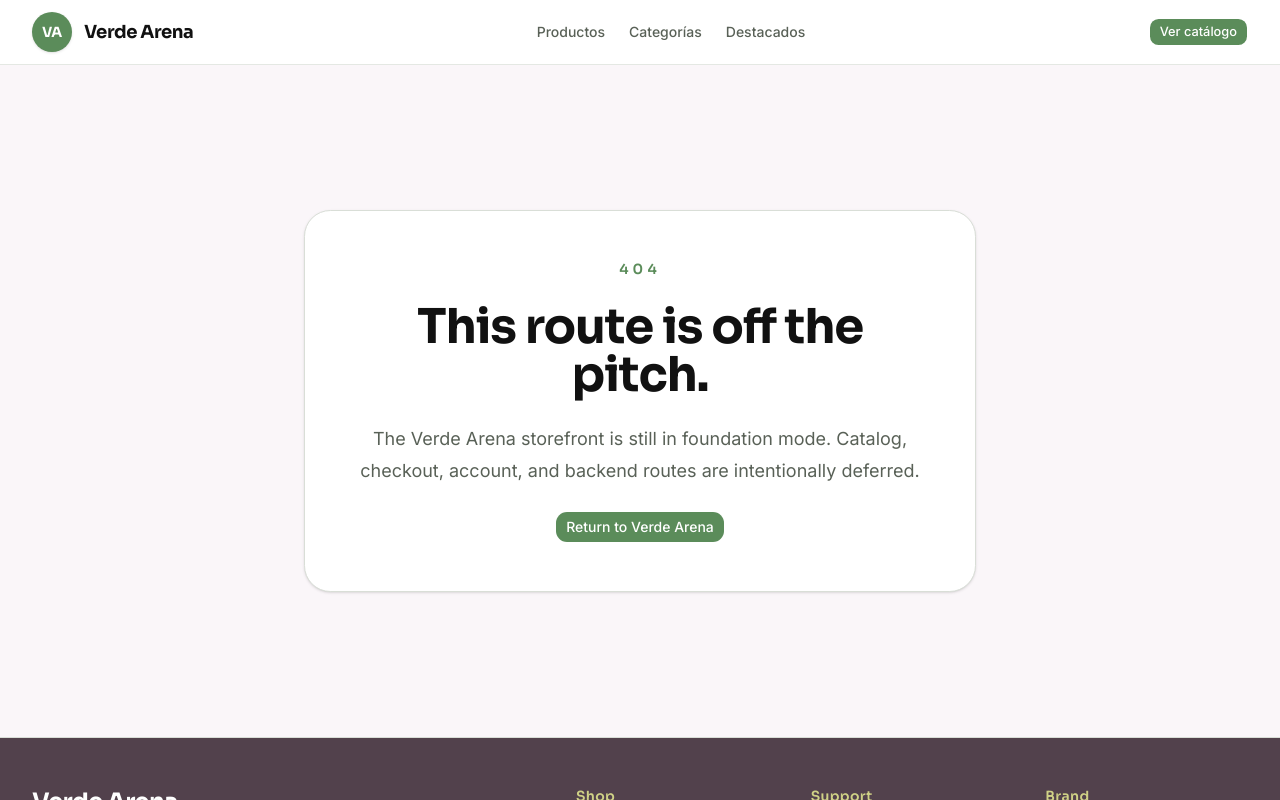
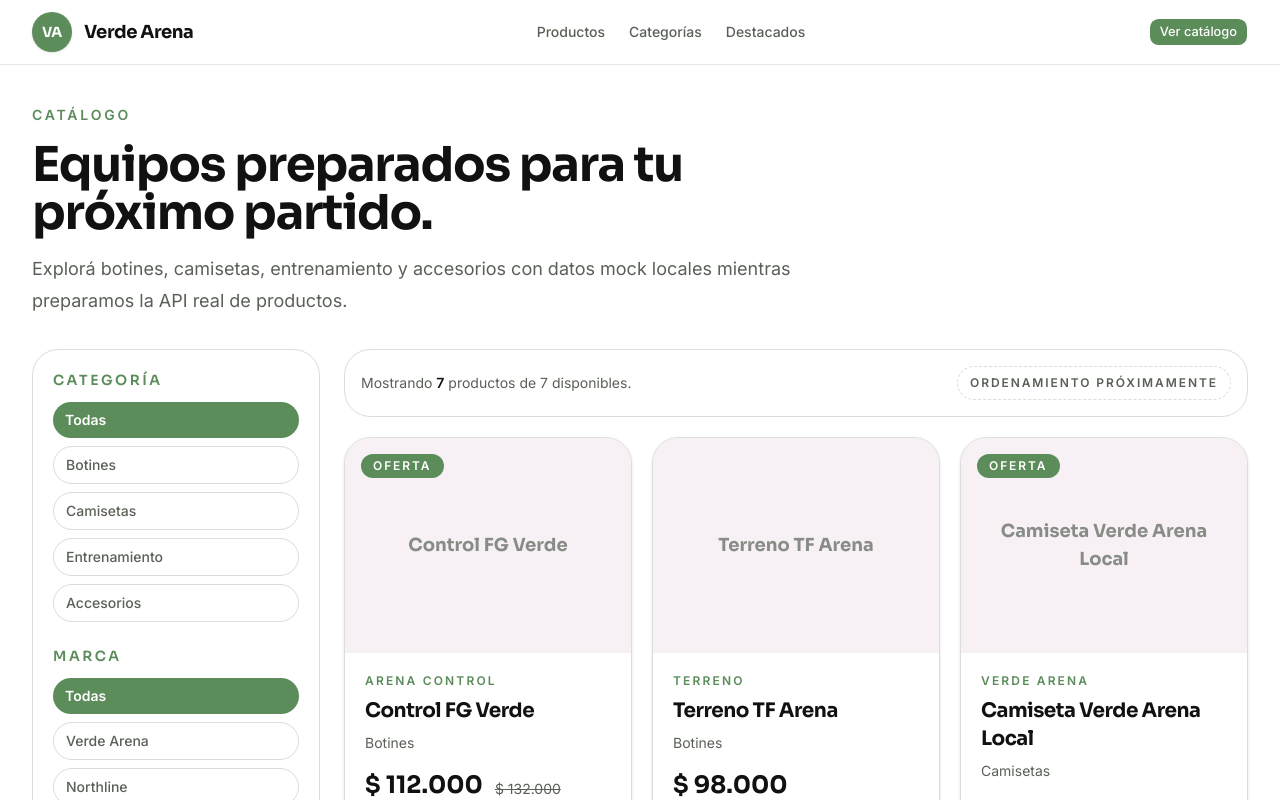
Before and after one commit to Dariomercado/ecomerce-futbol, a Next.js app: page /catalogo in a window 1280 px wide. Before the commit this address had no page. Shown: the top 800 px of the page. Built offline with nearby package versions, Linux system fonts and the light colour scheme.

Commit message:
feat(catalog): add catalog page with mock filters

```diff
--- /dev/null
+++ b/src/app/catalogo/page.tsx
@@ -0,0 +1,72 @@
+import { CatalogEmptyState } from "@/components/catalog/catalog-empty-state";
+import { CatalogFilters } from "@/components/catalog/catalog-filters";
+import { CatalogTopBar } from "@/components/catalog/catalog-top-bar";
+import { ProductGrid } from "@/components/catalog/product-grid";
+import { getBrands, getCategories, getProducts } from "@/lib/catalog/queries";
+
+type CatalogPageProps = {
+  searchParams: Promise<{
+    brand?: string;
+    category?: string;
+    featured?: string;
+  }>;
+};
+
+export default async function CatalogPage({ searchParams }: CatalogPageProps) {
+  const params = await searchParams;
+  const categories = getCategories();
+  const brands = getBrands();
+  const products = getProducts();
+  const featuredOnly = params.featured === "true";
+
+  const filteredProducts = products.filter((product) => {
+    const matchesCategory = params.category
+      ? product.categorySlug === params.category
+      : true;
+    const matchesBrand = params.brand ? product.brandSlug === params.brand : true;
+    const matchesFeatured = featuredOnly ? product.featured : true;
+
+    return matchesCategory && matchesBrand && matchesFeatured;
+  });
+
+  return (
+    <main className="px-4 py-10 sm:px-6 lg:px-8">
+      <div className="mx-auto max-w-7xl space-y-8">
+        <section className="max-w-3xl space-y-4">
+          <p className="text-sm font-semibold uppercase tracking-[0.2em] text-primary">
+            Catálogo
+          </p>
+          <h1 className="font-heading text-4xl font-bold tracking-tight sm:text-5xl">
+            Equipos preparados para tu próximo partido.
+          </h1>
+          <p className="text-lg leading-8 text-muted-foreground">
+            Explorá botines, camisetas, entrenamiento y accesorios con datos mock
+            locales mientras preparamos la API real de productos.
+          </p>
+        </section>
+
+        <div className="grid gap-6 lg:grid-cols-[18rem_1fr] lg:items-start">
+          <CatalogFilters
+            brands={brands}
+            categories={categories}
+            featuredOnly={featuredOnly}
+            selectedBrand={params.brand}
+            selectedCategory={params.category}
+          />
+
+          <section className="space-y-5">
+            <CatalogTopBar
+              resultCount={filteredProducts.length}
+              totalCount={products.length}
+            />
+            {filteredProducts.length > 0 ? (
+              <ProductGrid products={filteredProducts} />
+            ) : (
+              <CatalogEmptyState />
+            )}
+          </section>
+        </div>
+      </div>
+    </main>
+  );
+}
--- /dev/null
+++ b/src/components/catalog/catalog-filters.tsx
@@ -0,0 +1,145 @@
+import Link from "next/link";
+
+import type { Brand, Category } from "@/lib/catalog/types";
+
+type CatalogFiltersProps = {
+  brands: Brand[];
+  categories: Category[];
+  selectedBrand?: string;
+  selectedCategory?: string;
+  featuredOnly: boolean;
+};
+
+const getFilterHref = (params: Record<string, string | undefined>) => {
+  const searchParams = new URLSearchParams();
+
+  Object.entries(params).forEach(([key, value]) => {
+    if (value) {
+      searchParams.set(key, value);
+    }
+  });
+
+  const query = searchParams.toString();
+
+  return query ? `/catalogo?${query}` : "/catalogo";
+};
+
+function FilterLink({
+  active,
+  children,
+  href,
+}: {
+  active: boolean;
+  children: React.ReactNode;
+  href: string;
+}) {
+  return (
+    <Link
+      className={
+        active
+          ? "rounded-full bg-primary px-3 py-2 text-sm font-semibold text-primary-foreground"
+          : "rounded-full border border-border px-3 py-2 text-sm font-medium text-muted-foreground transition hover:border-primary hover:text-foreground"
+      }
+      href={href}
+    >
+      {children}
+    </Link>
+  );
+}
+
+function FilterContent({
+  brands,
+  categories,
+  selectedBrand,
+  selectedCategory,
+  featuredOnly,
+}: CatalogFiltersProps) {
+  return (
+    <div className="space-y-6">
+      <div className="space-y-3">
+        <h2 className="text-sm font-semibold uppercase tracking-[0.18em] text-primary">
+          Categoría
+        </h2>
+        <div className="flex flex-wrap gap-2 lg:flex-col">
+          <FilterLink active={!selectedCategory} href={getFilterHref({ brand: selectedBrand, featured: featuredOnly ? "true" : undefined })}>
+            Todas
+          </FilterLink>
+          {categories.map((category) => (
+            <FilterLink
+              key={category.id}
+              active={selectedCategory === category.slug}
+              href={getFilterHref({
+                category: category.slug,
+                brand: selectedBrand,
+                featured: featuredOnly ? "true" : undefined,
+              })}
+            >
+              {category.name}
+            </FilterLink>
+          ))}
+        </div>
+      </div>
+
+      <div className="space-y-3">
+        <h2 className="text-sm font-semibold uppercase tracking-[0.18em] text-primary">
+          Marca
+        </h2>
+        <div className="flex flex-wrap gap-2 lg:flex-col">
+          <FilterLink active={!selectedBrand} href={getFilterHref({ category: selectedCategory, featured: featuredOnly ? "true" : undefined })}>
+            Todas
+          </FilterLink>
+          {brands.map((brand) => (
+            <FilterLink
+              key={brand.id}
+              active={selectedBrand === brand.slug}
+              href={getFilterHref({
+                category: selectedCategory,
+                brand: brand.slug,
+                featured: featuredOnly ? "true" : undefined,
+              })}
+            >
+              {brand.name}
+            </FilterLink>
+          ))}
+        </div>
+      </div>
+
+      <div className="space-y-3">
+        <h2 className="text-sm font-semibold uppercase tracking-[0.18em] text-primary">
+          Destacados
+        </h2>
+        <div className="flex flex-wrap gap-2 lg:flex-col">
+          <FilterLink
+            active={featuredOnly}
+            href={getFilterHref({
+              category: selectedCategory,
+              brand: selectedBrand,
+              featured: featuredOnly ? undefined : "true",
+            })}
+          >
+            Solo destacados
+          </FilterLink>
+        </div>
+      </div>
+    </div>
+  );
+}
+
+export function CatalogFilters(props: CatalogFiltersProps) {
+  return (
+    <aside className="space-y-4">
+      <div className="hidden rounded-3xl border border-border bg-card p-5 lg:block">
+        <FilterContent {...props} />
+      </div>
+
+      <details className="rounded-3xl border border-border bg-card p-5 lg:hidden">
+        <summary className="cursor-pointer font-heading text-lg font-bold">
+          Filtrar productos
+        </summary>
+        <div className="mt-5">
+          <FilterContent {...props} />
+        </div>
+      </details>
+    </aside>
+  );
+}
--- /dev/null
+++ b/src/components/catalog/catalog-top-bar.tsx
@@ -0,0 +1,20 @@
+type CatalogTopBarProps = {
+  resultCount: number;
+  totalCount: number;
+};
+
+export function CatalogTopBar({ resultCount, totalCount }: CatalogTopBarProps) {
+  const productLabel = resultCount === 1 ? "producto" : "productos";
+
+  return (
+    <div className="flex flex-col gap-3 rounded-3xl border border-border bg-card p-4 sm:flex-row sm:items-center sm:justify-between">
+      <p className="text-sm text-muted-foreground">
+        Mostrando <span className="font-semibold text-foreground">{resultCount}</span>{" "}
+        {productLabel} de {totalCount} disponibles.
+      </p>
+      <div className="rounded-full border border-dashed border-border px-3 py-2 text-xs font-semibold uppercase tracking-[0.16em] text-muted-foreground">
+        Ordenamiento próximamente
+      </div>
+    </div>
+  );
+}
```
